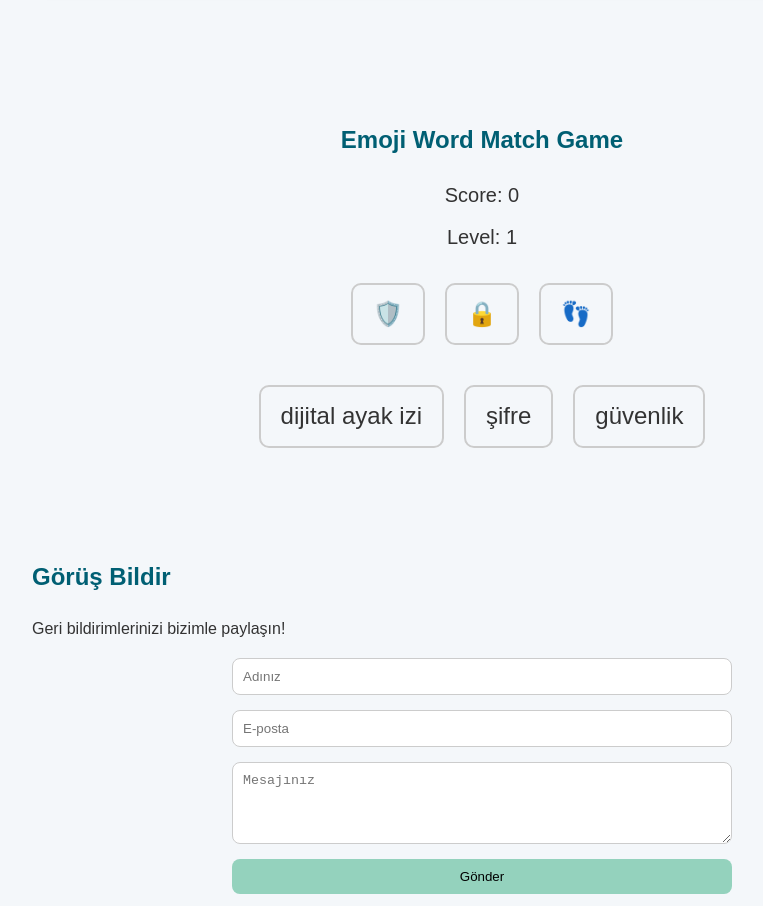
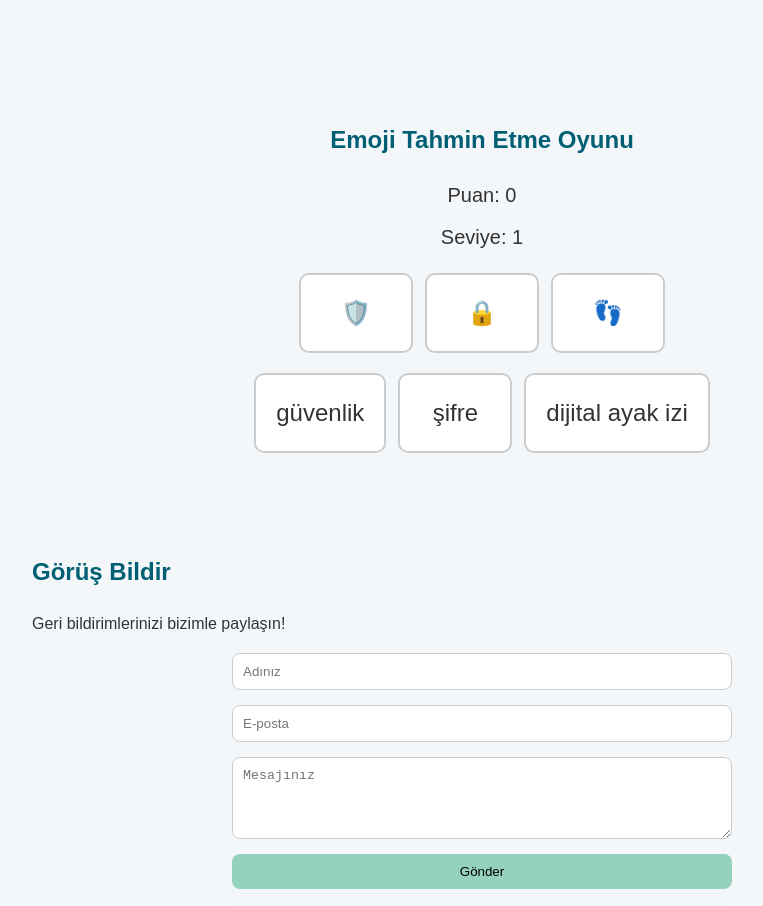
Before and after one commit to Clyrex9/dijital-okuryazarlik, a plain HTML site: page index.html in a window 1280 px wide. Shown: the part 5220-6126 px from the top of the page, without its empty margins (158-921 px from the left). Drawn offline with Linux system fonts and the light colour scheme.

Commit message:
Oyun tam Türkçeleştirildi, emojiler ve kelimeler alt alta ve rastgele, eşleşmeler asla alt alta gelmiyor. Zorluk artırıldı.

```diff
--- a/index.html
+++ b/index.html
@@ -46,16 +46,17 @@
   </section>
 
   <section id="gamification">
-    <h2>Emoji Word Match Game</h2>
-    <div id="score">Score: 0</div>
-    <div id="level">Level: 1</div>
+    <h2>Emoji Tahmin Etme Oyunu</h2>
+    <div id="score">Puan: 0</div>
+    <div id="level">Seviye: 1</div>
     <div class="section" id="emoji-section"></div>
     <div class="section" id="word-section"></div>
-    <div id="result">Good job!</div>
-    <button id="restartBtn" onclick="restartGame()">Play Again</button>
+    <div id="result">Tebrikler, başardınız!</div>
+    <button id="restartBtn" onclick="restartGame()">Tekrar Oyna</button>
     <style>
-      .section { margin-top: 20px; }
-      .item { display: inline-block; margin: 10px; padding: 10px 20px; border: 2px solid #ccc; border-radius: 10px; cursor: pointer; font-size: 24px; }
+      .section { margin-top: 20px; display: flex; flex-wrap: wrap; justify-content: center; gap: 12px; }
+      .item { display: flex; align-items: center; justify-content: center; margin: 0; padding: 18px 20px; border: 2px solid #ccc; border-radius: 10px; cursor: pointer; font-size: 24px; min-width: 70px; min-height: 40px; background: #fff; transition: box-shadow 0.2s; }
+      .item:hover { box-shadow: 0 0 8px #b7d2f7; }
       .selected { border-color: blue; background-color: #eef; }
       .correct { background-color: #8f8 !important; border-color: green !important; }
       #result { margin-top: 30px; font-size: 24px; display: none; }
@@ -82,20 +83,28 @@
       function shuffle(arr) {
         return arr.sort(() => Math.random() - 0.5);
       }
+      function shuffleNoMatch(emojis, words, pairs) {
+        let shuffledWords;
+        let attempts = 0;
+        do {
+          shuffledWords = shuffle([...words]);
+          attempts++;
+        } while (shuffledWords.some((word, i) => pairs[emojis[i]] === word) && attempts < 20);
+        return shuffledWords;
+      }
       function loadLevel() {
         const level = levels[currentLevel];
-        document.getElementById('level').textContent = `Level: ${currentLevel + 1}`;
-        const emojis = Object.keys(level.pairs);
+        document.getElementById('level').textContent = `Seviye: ${currentLevel + 1}`;
+        const emojis = shuffle([...Object.keys(level.pairs)]);
         const words = Object.values(level.pairs);
+        const wordShuffled = shuffleNoMatch(emojis, words, level.pairs);
         matched = {};
         selected = null;
-        const emojiShuffled = shuffle([...emojis]);
-        const wordShuffled = shuffle([...words]);
         const emojiSection = document.getElementById('emoji-section');
         const wordSection = document.getElementById('word-section');
         emojiSection.innerHTML = '';
         wordSection.innerHTML = '';
-        emojiShuffled.forEach(emoji => {
+        emojis.forEach(emoji => {
           const div = document.createElement('div');
           div.className = 'item';
           div.textContent = emoji;
@@ -138,7 +147,7 @@
               }
             });
             score++;
-            document.getElementById('score').textContent = `Score: ${score}`;
+            document.getElementById('score').textContent = `Puan: ${score}`;
             if (Object.keys(matched).length / 2 === Object.keys(level.pairs).length) {
               if (currentLevel < levels.length - 1) {
                 currentLevel++;
@@ -158,7 +167,7 @@
       function restartGame() {
         currentLevel = 0;
         score = 0;
-        document.getElementById('score').textContent = 'Score: 0';
+        document.getElementById('score').textContent = 'Puan: 0';
         document.getElementById('result').style.display = 'none';
         document.getElementById('restartBtn').style.display = 'none';
         loadLevel();
```
Also changed, not shown: emoji_word_match_game_no_red.html (+15 -30 lines).
